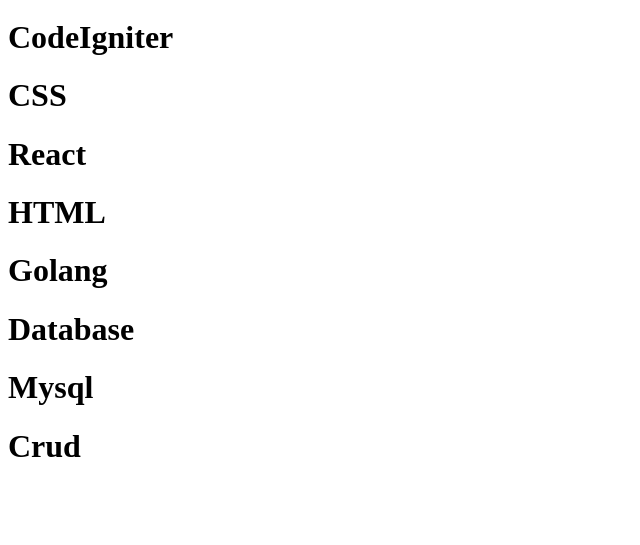
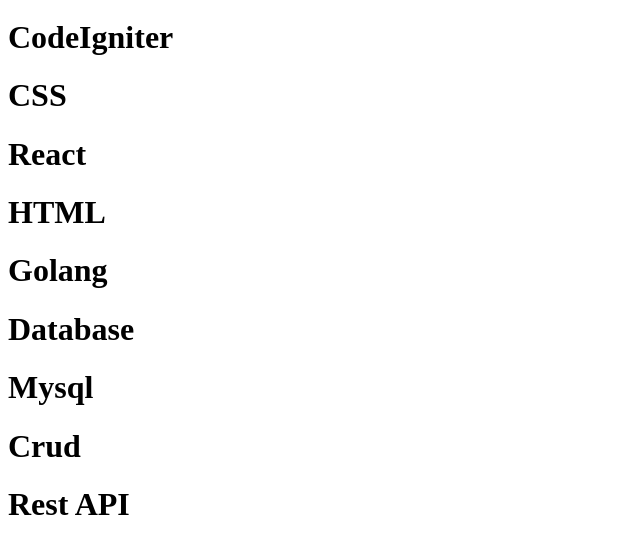
Before and after one commit to yohansky/latihan-git, a plain HTML site: page index.html in a window 1280 px wide. Shown: the part 704-1249 px from the top of the page, without its empty margins (0-640 px from the left). Before the commit the page ends 1190 px from the top, so only its background shows below. Drawn offline with Linux system fonts and the light colour scheme.

Commit message:
commit keduapuluh

```diff
--- a/index.html
+++ b/index.html
@@ -26,5 +26,6 @@
     <h1>Database</h1>
     <h1>Mysql</h1>
     <h1>Crud</h1>
+    <h1>Rest API</h1>
   </body>
 </html>
```
